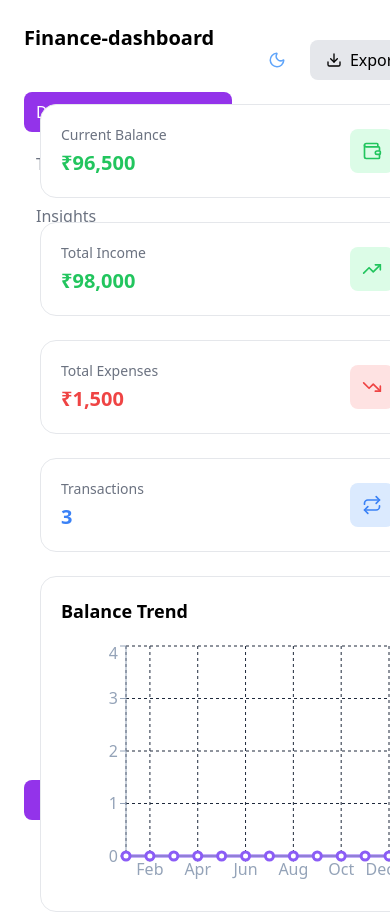
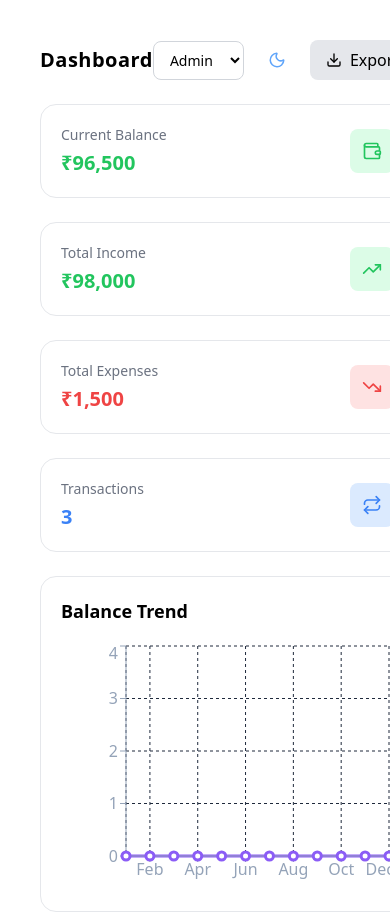
Before and after one commit to vinay7376/finance-dashboard, a React (Vite) app: page / in a window 390 px wide. Shown: the top 913 px of the page. Built offline with nearby package versions, Linux system fonts and the light colour scheme.

Commit message:
Update Sidebar.jsx

```diff
--- a/src/components/layout/Sidebar.jsx
+++ b/src/components/layout/Sidebar.jsx
@@ -13,8 +13,7 @@ export default function Sidebar() {
     }`;
 
   return (
-    <div className="w-64 h-screen bg-white dark:bg-[#0f172a] p-6 fixed flex flex-col justify-between transition">
-
+    <div className="w-64 h-screen bg-white dark:bg-[#0f172a] p-6 fixed flex flex-col justify-between transition transform -translate-x-full md:translate-x-0 z-50">
       {/* TOP */}
       <div>
         <h1 className="text-xl font-bold mb-10 text-black dark:text-white">
```
